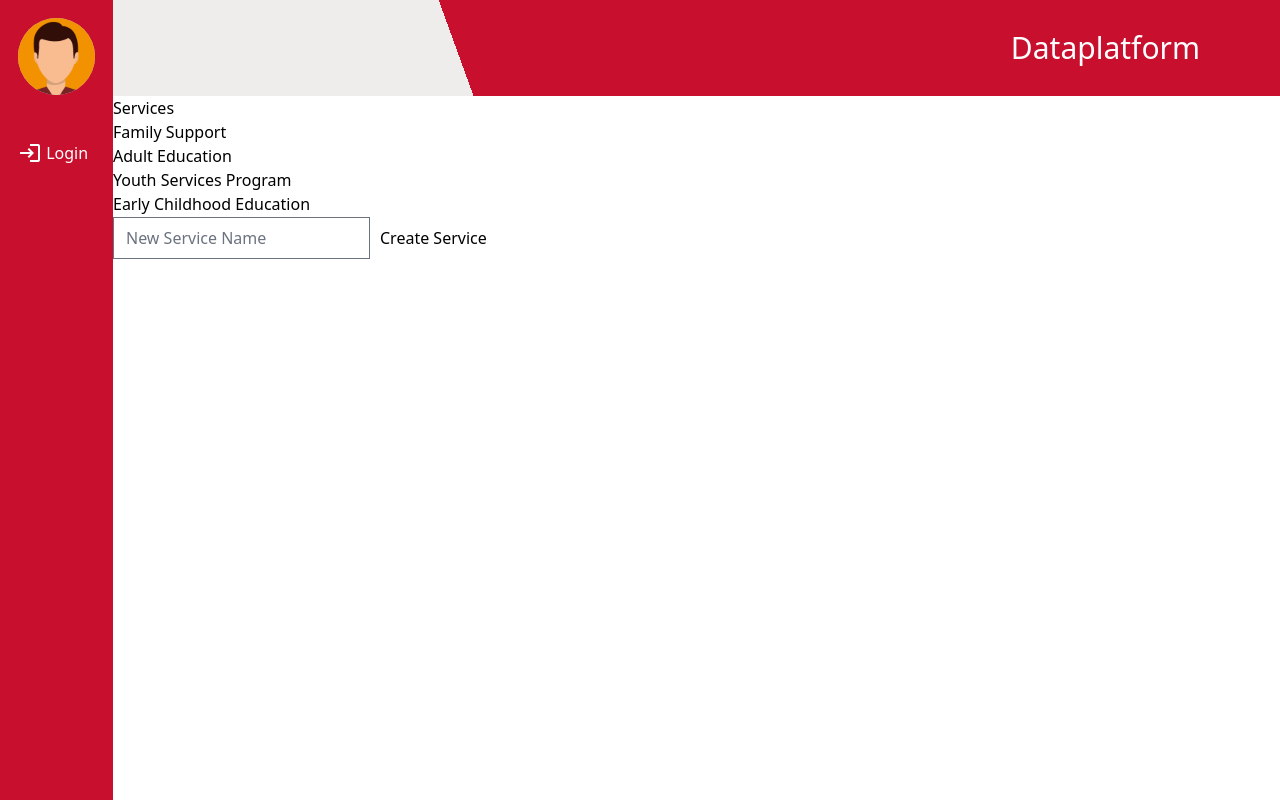
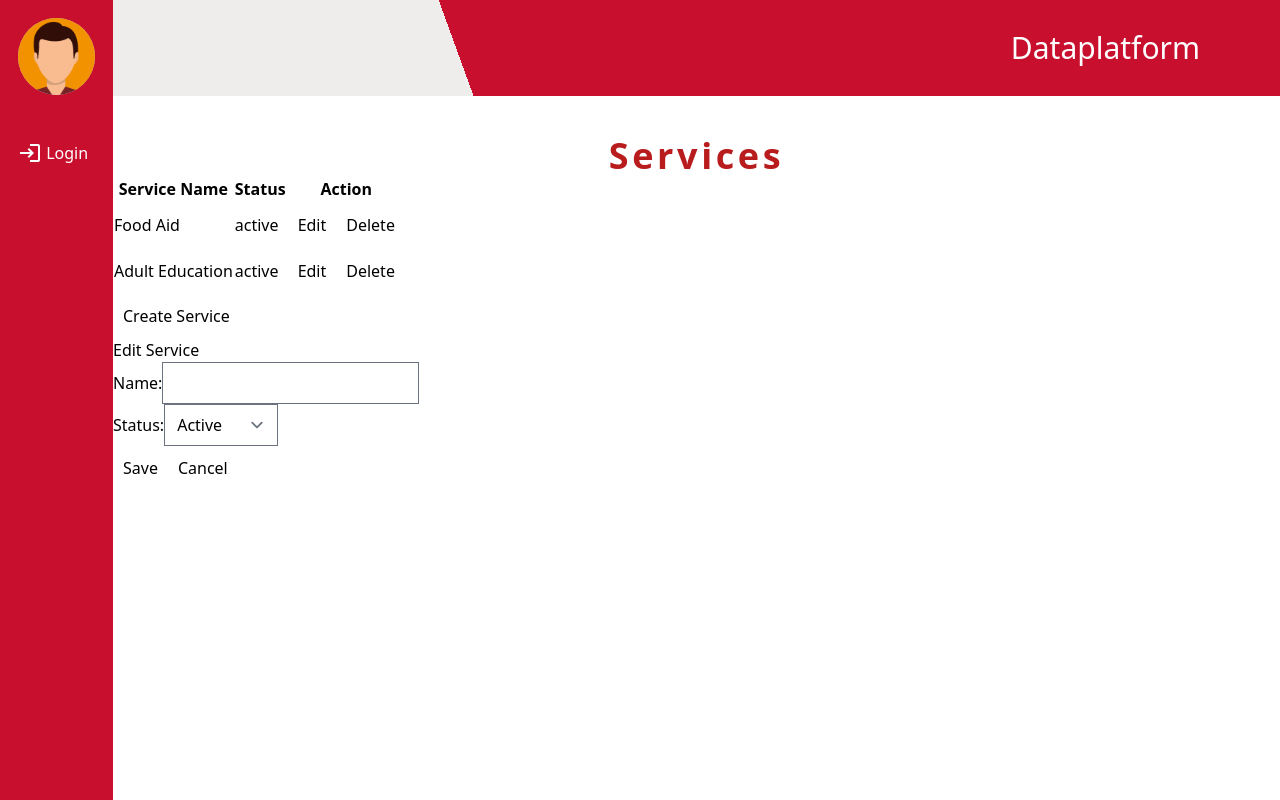
Before and after one commit to CIS-Spring-2023/project-cis_4339_project_8, a Vue app in the folder frontend/: page /services in a window 1280 px wide. Both pictures are taken after a click on the button "Create Service". Built offline with nearby package versions, Linux system fonts and the light colour scheme; no server answers.

Commit message:
added functionality, need to do only viewer/editor

```diff
--- a/frontend/src/App.vue
+++ b/frontend/src/App.vue
@@ -66,7 +66,7 @@ export default {
     <li v-if="isAuthenticated && (loginType === 'Editor' || loginType === 'Viewer')">
       <router-link to="/services">
         <span style="position: relative; top: 6px" class="material-icons">search</span>
-        Services
+        Find Services
       </router-link>
     </li>
     <li v-if="isAuthenticated">
--- a/frontend/src/components/services.vue
+++ b/frontend/src/components/services.vue
@@ -1,30 +1,89 @@
 <template>
   <div>
-      <h2>Services</h2>
-      <ul>
-        <li v-for="service in services" :key="service.id">
-          {{ service.name }}
-        </li>
-      </ul>
+    <h1 class="font-bold text-4xl text-red-700 tracking-widest text-center mt-10">Services</h1>
+    <table>
+      <thead>
+        <tr>
+          <th>Service Name</th>
+          <th>Status</th>
+          <th>Action</th>
+        </tr>
+      </thead>
+      <tbody>
+        <tr v-for="(service, index) in filteredServices" :key="index">
+          <td>{{ service.name }}</td>
+          <td>{{ service.status }}</td>
+          <td>
+            <button @click="editService(index)">Edit</button>
+            <button @click="deleteService(index)">Delete</button>
+          </td>
+        </tr>
+      </tbody>
+    </table>
+    <button @click="createService()">Create Service</button>
+    <div v-if="editingService !== null">
+      <h3>Edit Service</h3>
+      <form>
+        <div>
+          <label for="name">Name:</label>
+          <input type="text" id="name" v-model="editedService.name">
         </div>
-    <form @submit.prevent="createService">
-        <input v-model="newServiceName" type="text" placeholder="New Service Name" />
-        <button type="submit">Create Service</button>
+        <div>
+          <label for="status">Status:</label>
+          <select id="status" v-model="editedService.status">
+            <option value="active">Active</option>
+            <option value="inactive">Inactive</option>
+          </select>
+        </div>
+        <button type="submit" @click.prevent="saveService()">Save</button>
+        <button type="button" @click="cancelEdit()">Cancel</button>
       </form>
+    </div>
+  </div>
 </template>
-
 <script>
 export default {
   data() {
     return {
       services: [
-          { id: 1, name: 'Family Support', isActive: true },
-          { id: 2, name: 'Adult Education', isActive: true },
-          { id: 3, name: 'Youth Services Program', isActive: false },
-          { id: 4, name: 'Early Childhood Education', isActive: false },
-        ]
+        { name: "Food Aid", status: "active" },
+        { name: "Adult Education", status: "active" },
+        { name: "Housing Assistance", status: "inactive" }
+      ],
+      editingService: null,
+      editedService: {}
+    };
+  },
+  computed: {
+    filteredServices() {
+      return this.services.filter((service) => service.status === "active");
+    },
+  },
+  methods: {
+    createService() {
+      this.editedService = { name: "", status: "active" };
+      this.editingService = this.services.length;
+    },
+    editService(index) {
+      this.editingService = index;
+      this.editedService = Object.assign({}, this.services[index]);
+    },
+    deleteService(index) {
+      this.services.splice(index, 1);
+    },
+    saveService() {
+      if (this.editingService !== null) {
+        Object.assign(this.services[this.editingService], this.editedService);
+        this.editingService = null;
+      } else {
+        this.services.push(this.editedService);
+      }
+      this.editedService = {};
+    },
+    cancelEdit() {
+      this.editingService = null;
+      this.editedService = {};
     }
   }
-  }
-
+};
 </script>
```
Lines whose indentation alone changed are shown as unchanged.
